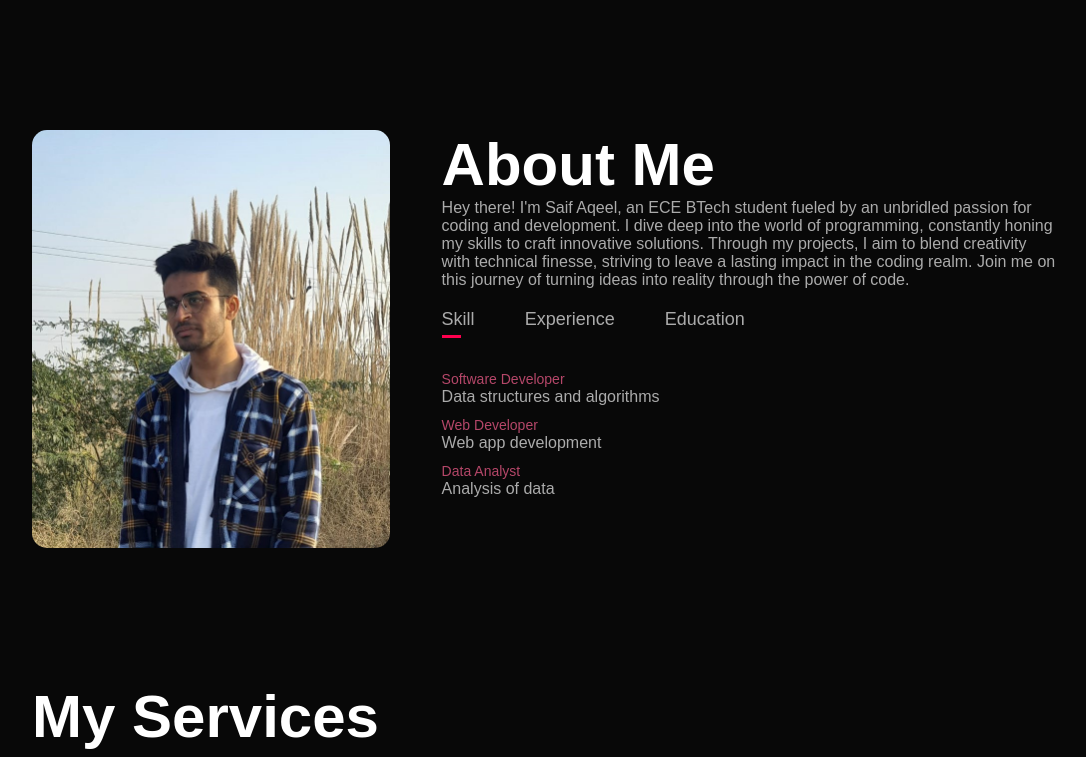
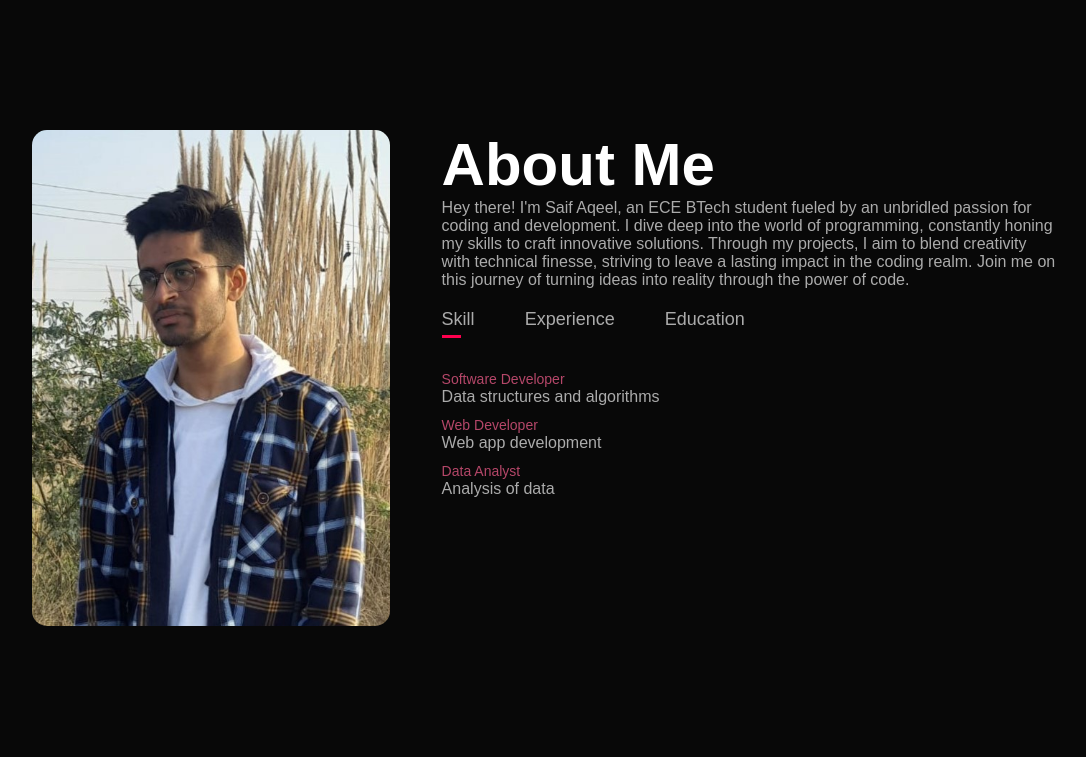
Before and after one commit to saifAqeel/Portfolio, a plain HTML site: page index.html in a window 1280 px wide. Shown: the part 760-1517 px from the top of the page, without its empty margins (96-1182 px from the left). Drawn offline with Linux system fonts and the light colour scheme.

Commit message:
Update index.html

```diff
--- a/index.html
+++ b/index.html
@@ -35,7 +35,7 @@
         <div class="container">
             <div class="row">
                 <div class="about-col-1">
-                    <img src="images/1700330019225.jpg" alt="">
+                    <img src="profile pic-2.jpg" alt="">
                 </div>
                 <div class="about-col-2">
                     <h1 class="sub-title">About Me</h1>
```
